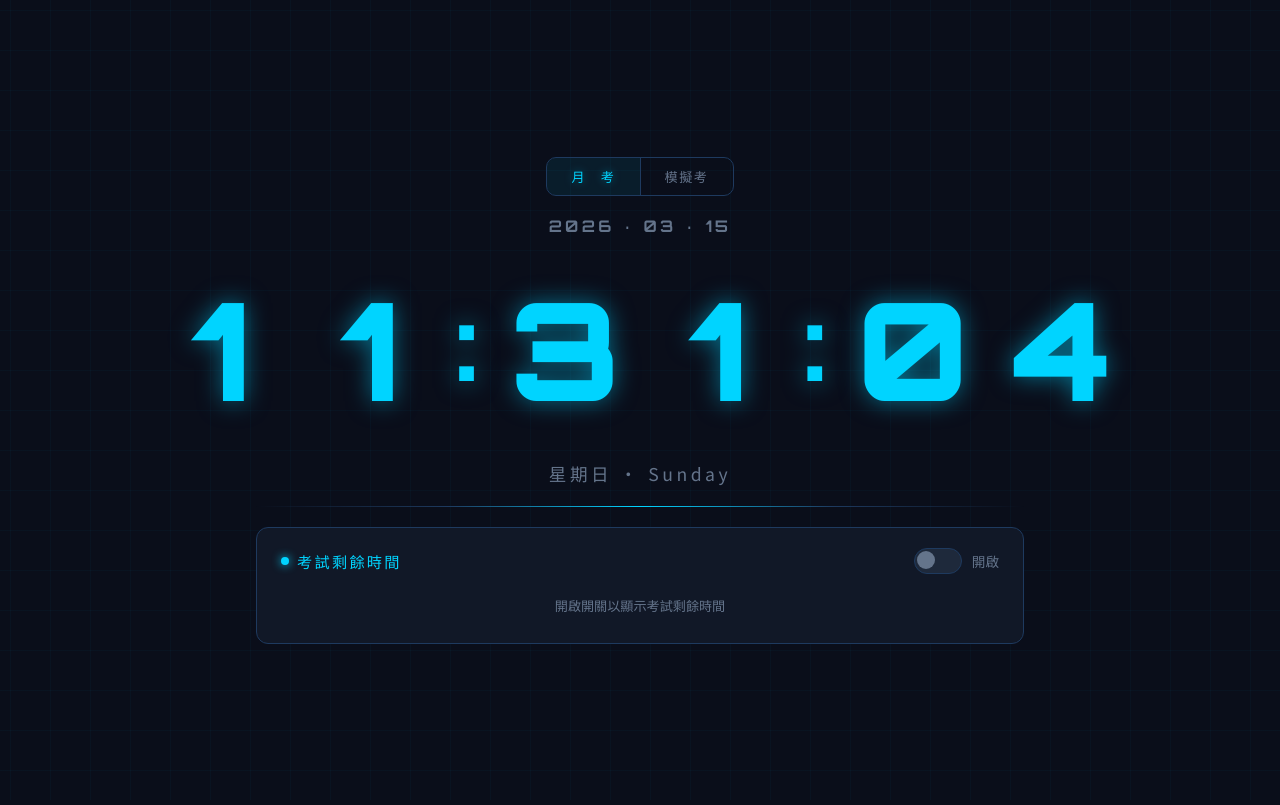
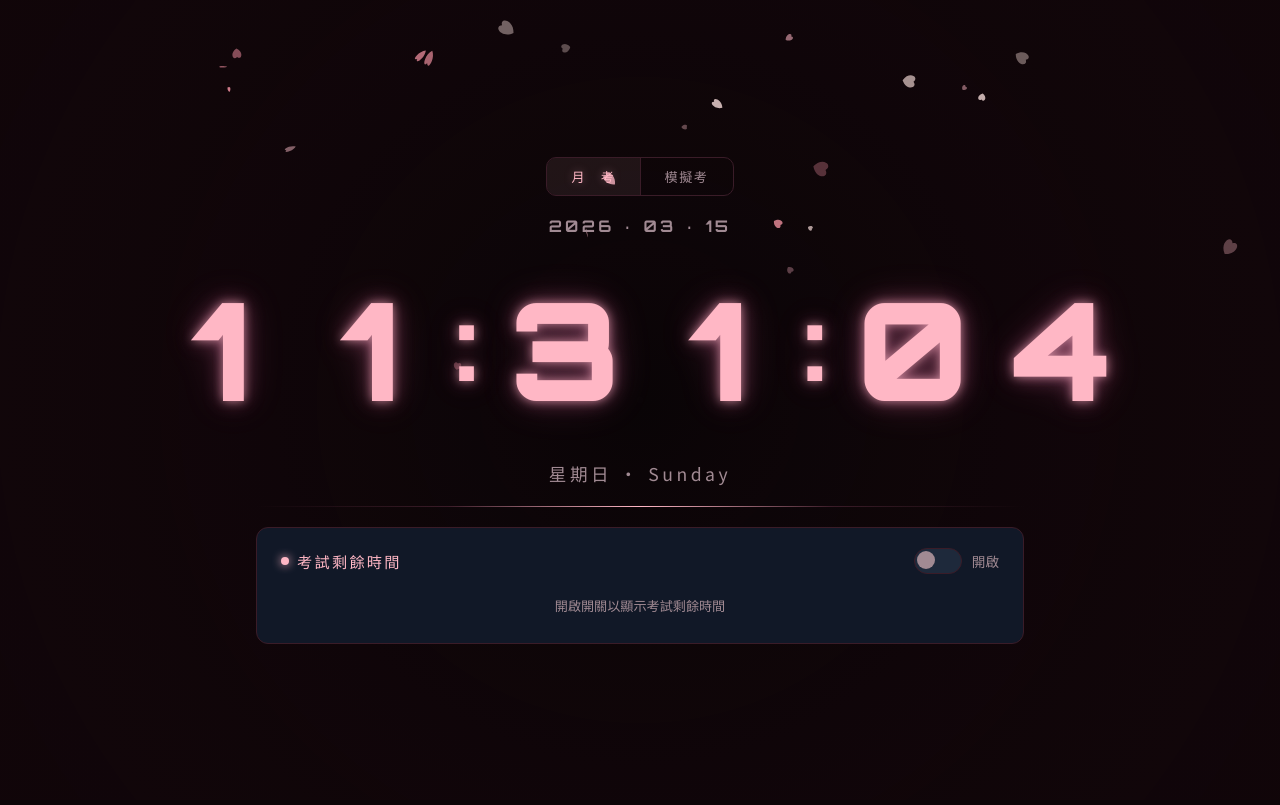
Before and after one commit to JJ110112/class-clock, a plain HTML site: page index.html in a window 1280 px wide. Drawn offline with Linux system fonts and the light colour scheme.

Commit message:
櫻花特效

```diff
--- a/index.html
+++ b/index.html
@@ -9,17 +9,17 @@
     *, *::before, *::after { box-sizing: border-box; margin: 0; padding: 0; }
 
     :root {
-      --bg: #0a0e1a;
-      --panel: #111827;
-      --border: #1e3a5f;
-      --accent: #00d4ff;
-      --accent2: #ff6b35;
+      --bg: #0a0507; /* Very deep, near-black pink */
+      --panel: #111827; /* Keeping panel dark */
+      --border: #3a1c28; /* Slightly tinted border */
+      --accent: #ffb7c5; /* Sakura pink */
+      --accent2: #ff7eb9; /* Glow pink */
       --green: #00ff9d;
       --purple: #a78bfa;
       --text: #e2e8f0;
-      --dim: #64748b;
-      --glow: 0 0 24px rgba(0,212,255,0.5);
-      --glow2: 0 0 20px rgba(255,107,53,0.5);
+      --dim: #a18a93; /* Dimmed text with slight pink tint */
+      --glow: 0 0 10px rgba(255, 183, 197, 0.6), 0 0 20px rgba(255, 126, 185, 0.4), 0 0 40px rgba(255, 126, 185, 0.2);
+      --glow2: 0 0 20px rgba(255, 126, 185, 0.5);
       --glowP: 0 0 18px rgba(167,139,250,0.5);
     }
 
@@ -34,18 +34,14 @@
       justify-content: center;
     }
 
-    body::before {
-      content: '';
-      position: fixed;
-      inset: 0;
-      background-image:
-        linear-gradient(rgba(0,212,255,0.03) 1px, transparent 1px),
-        linear-gradient(90deg, rgba(0,212,255,0.03) 1px, transparent 1px);
-      background-size: 40px 40px;
-      animation: gridMove 20s linear infinite;
-      pointer-events: none;
+    #canvas-container {
+      position: absolute;
+      top: 0;
+      left: 0;
+      width: 100%;
+      height: 100%;
+      z-index: 0;
     }
-    @keyframes gridMove { to { background-position: 40px 40px; } }
 
     .container {
       position: relative;
@@ -79,8 +75,8 @@
     }
     .mode-btn.active[data-mode="monthly"] {
       color: var(--accent);
-      background: rgba(0,212,255,0.08);
-      text-shadow: 0 0 10px rgba(0,212,255,0.4);
+      background: rgba(255,183,197,0.08); /* Sakura pink tint */
+      text-shadow: 0 0 10px rgba(255,183,197,0.4);
     }
     .mode-btn.active[data-mode="mock"] {
       color: var(--purple);
@@ -326,6 +322,9 @@
   </style>
 </head>
 <body>
+<div id="canvas-container">
+  <canvas id="sakura-canvas"></canvas>
+</div>
 <div class="container">
 
   <!-- MODE SWITCHER -->
@@ -767,6 +766,98 @@
 
   tick();
   setInterval(tick, 1000);
+
+  // ═══════════════════════════════════
+  //  櫻花飛舞動畫邏輯
+  // ═══════════════════════════════════
+  const canvas = document.getElementById('sakura-canvas');
+  const ctx = canvas.getContext('2d');
+
+  let width, height, petals;
+
+  // Petal configuration
+  const PETAL_COUNT = 60;
+  const COLORS = ['#ffb7c5', '#ffc0cb', '#ffe4e1', '#ff99aa'];
+
+  function initCanvas() {
+    width = canvas.width = window.innerWidth;
+    height = canvas.height = window.innerHeight;
+    petals = [];
+    for (let i = 0; i < PETAL_COUNT; i++) {
+      petals.push(new Petal());
+    }
+  }
+
+  class Petal {
+    constructor() {
+      this.reset();
+    }
+
+    reset() {
+      this.x = Math.random() * width;
+      this.y = Math.random() * height - height;
+      this.size = Math.random() * 5 + 2;
+      this.speed = Math.random() * 1 + 0.5;
+      this.swing = Math.random() * 2;
+      this.swingSpeed = Math.random() * 0.02;
+      this.color = COLORS[Math.floor(Math.random() * COLORS.length)];
+      this.opacity = Math.random() * 0.5 + 0.3;
+      this.flip = Math.random();
+      this.flipSpeed = Math.random() * 0.03;
+    }
+
+    update() {
+      this.y += this.speed;
+      this.x += Math.sin(this.swing);
+      this.swing += this.swingSpeed;
+      this.flip += this.flipSpeed;
+
+      if (this.y > height) {
+        this.reset();
+      }
+    }
+
+    draw() {
+      ctx.save();
+      ctx.translate(this.x, this.y);
+      ctx.rotate(this.swing);
+      // Draw petal shape (ellipse-like)
+      ctx.scale(Math.sin(this.flip), 1);
+      ctx.beginPath();
+      ctx.fillStyle = this.color;
+      ctx.globalAlpha = this.opacity;
+
+      // Draw a simple heart/petal shape
+      ctx.moveTo(0, 0);
+      ctx.bezierCurveTo(this.size, -this.size, this.size * 2, this.size, 0, this.size * 2);
+      ctx.bezierCurveTo(-this.size * 2, this.size, -this.size, -this.size, 0, 0);
+
+      ctx.fill();
+      ctx.restore();
+    }
+  }
+
+  function animate() {
+    ctx.clearRect(0, 0, width, height);
+
+    // Gentle gradient background overlay for depth
+    const grad = ctx.createRadialGradient(width/2, height/2, 0, width/2, height/2, width);
+    grad.addColorStop(0, 'rgba(45, 10, 21, 0)');
+    grad.addColorStop(1, 'rgba(10, 5, 7, 0.8)');
+    ctx.fillStyle = grad;
+    ctx.fillRect(0, 0, width, height);
+
+    petals.forEach(petal => {
+      petal.update();
+      petal.draw();
+    });
+    requestAnimationFrame(animate);
+  }
+
+  window.addEventListener('resize', initCanvas);
+  initCanvas();
+  animate();
+
 </script>
 </body>
 </html>
```
